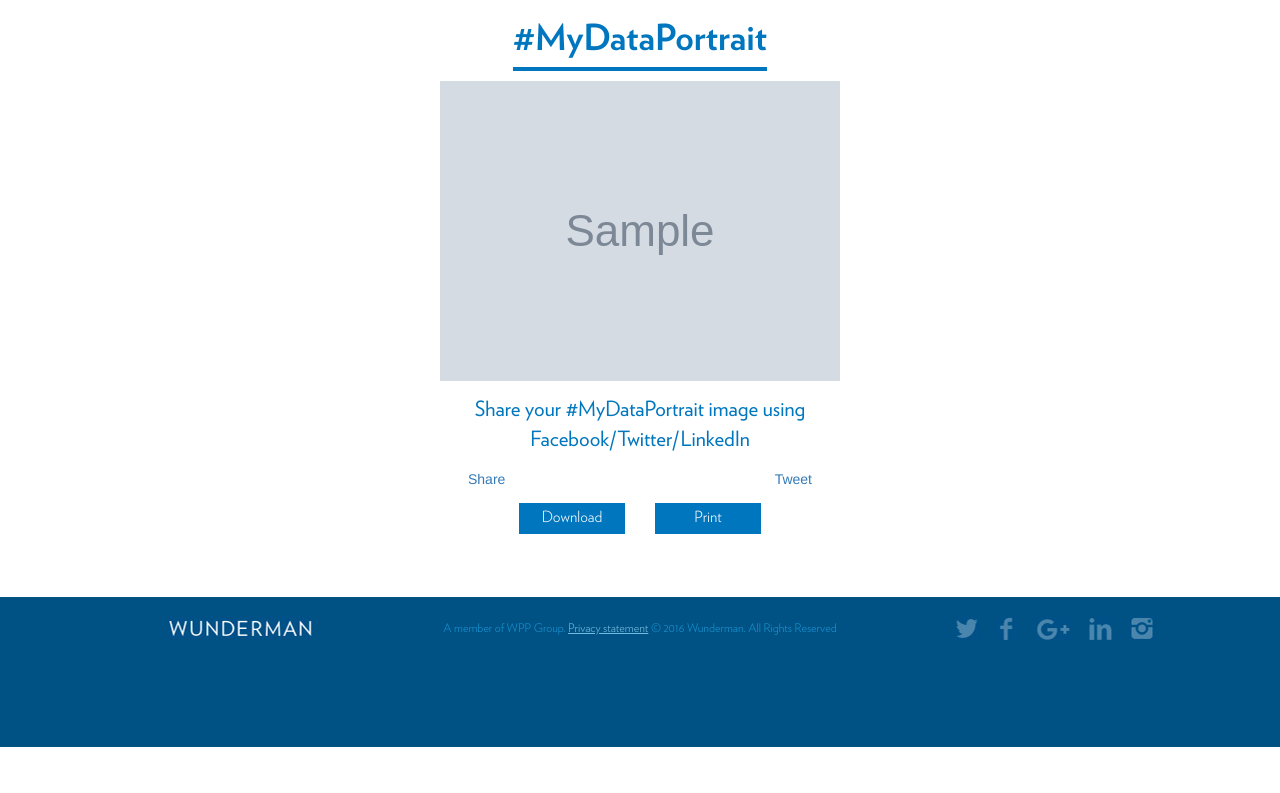
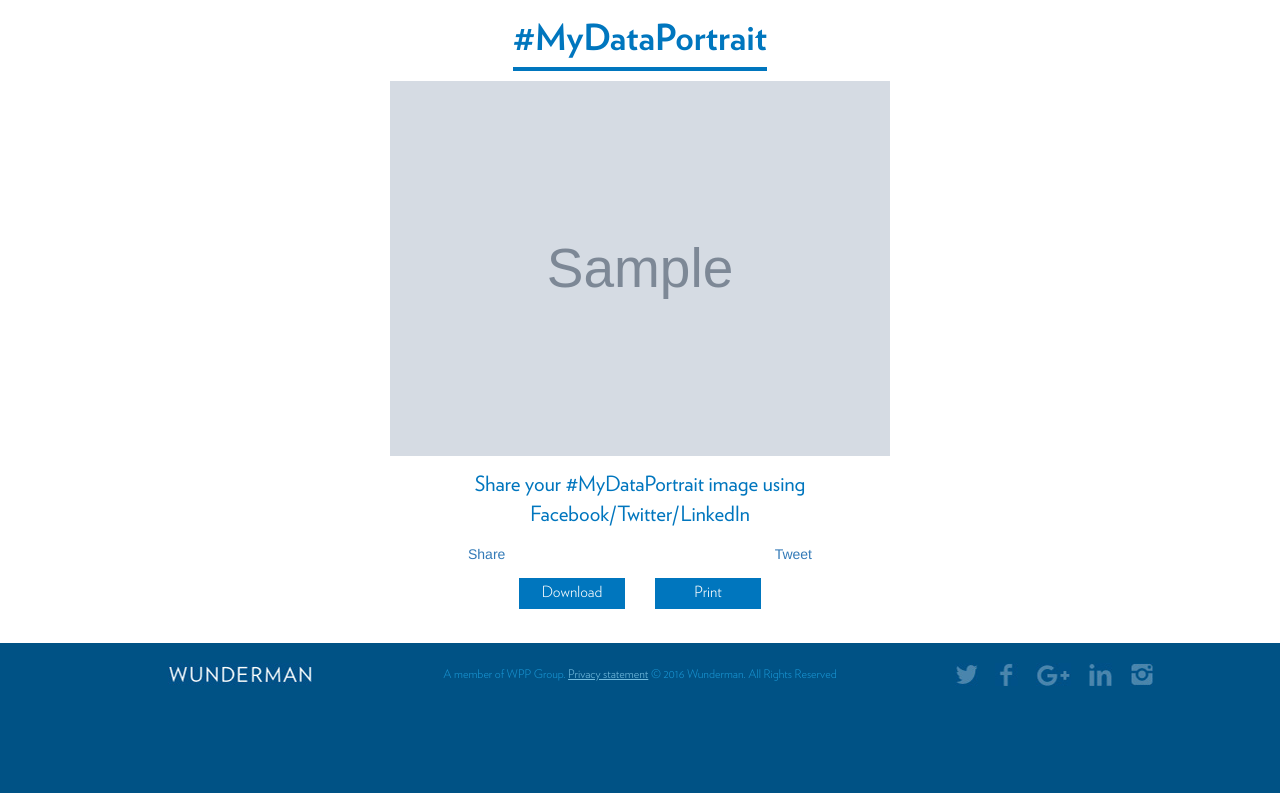
Before and after one commit to ekersten/mydataportrait, a Django app: template dataportrait/templates/photo_generator.html in a window 1280 px wide. Shown: the part 53-846 px from the top of the page. Before the commit the page ends 800 px from the top, so only its background shows below. Run offline with Django 3.2, Linux system fonts and the light colour scheme; the template is opened without the code that fills it: most values are stand-ins (such as "Sample title", 1, 10 or a date in 2020); grey boxes marked "Sample" are stand-in pictures; some libraries are stand-ins or nearby versions.

Commit message:
css fixes for portrait

```diff
--- a/dataportrait/booth/static/css/booth.css
+++ b/dataportrait/booth/static/css/booth.css
@@ -153,6 +153,9 @@ SOCIAL SHARES
 .share .button {
     font-size: 1.1em;
 }
+#dataportrait{
+    width: 100%;
+}
 
 /* layered animation */
 .layers{
--- a/dataportrait/templates/photo_generator.html
+++ b/dataportrait/templates/photo_generator.html
@@ -29,7 +29,7 @@
     {% if photo_path %}
     <div class="row">
         <div class="col-xs-12 text-center">
-            <img src="{{ photo_path }}" alt="#MyDataPortrait" style="max-width:500px">
+            <img id="dataportrait" src="{{ photo_path }}" alt="#MyDataPortrait" style="max-width:500px">
             <!--<div class="layers">
                 <canvas id="layer1" class="layer" style="z-index:0"></canvas>
                 <canvas id="layer4" class="layer" style="z-index:10"></canvas>
```
